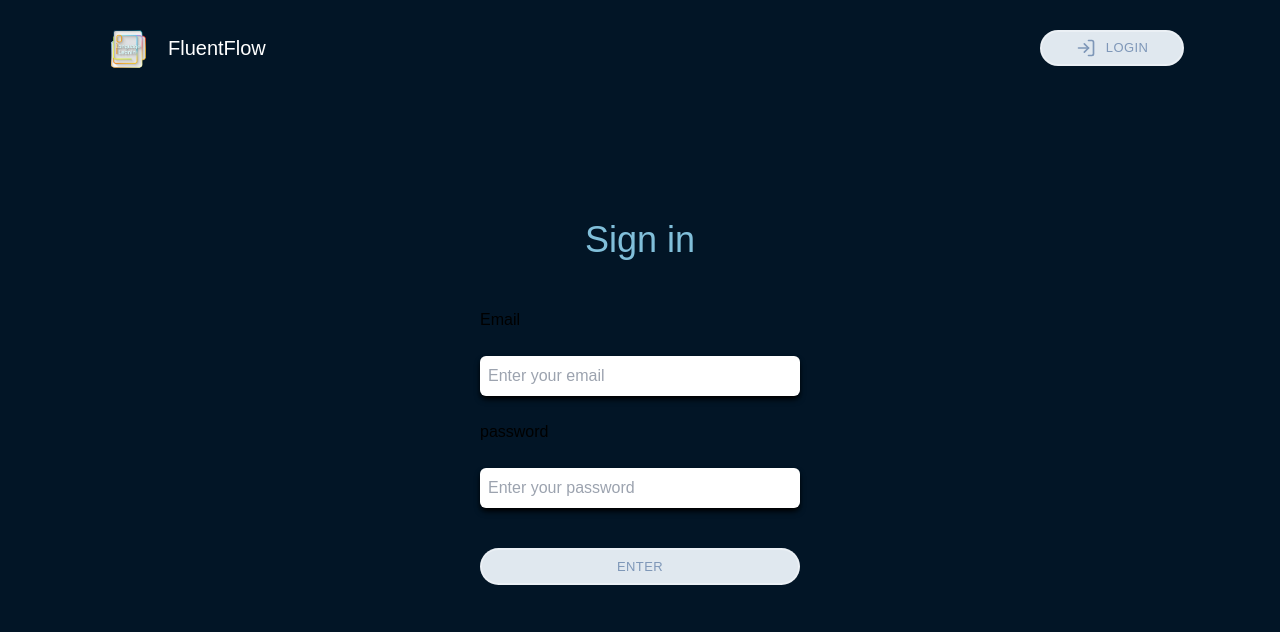
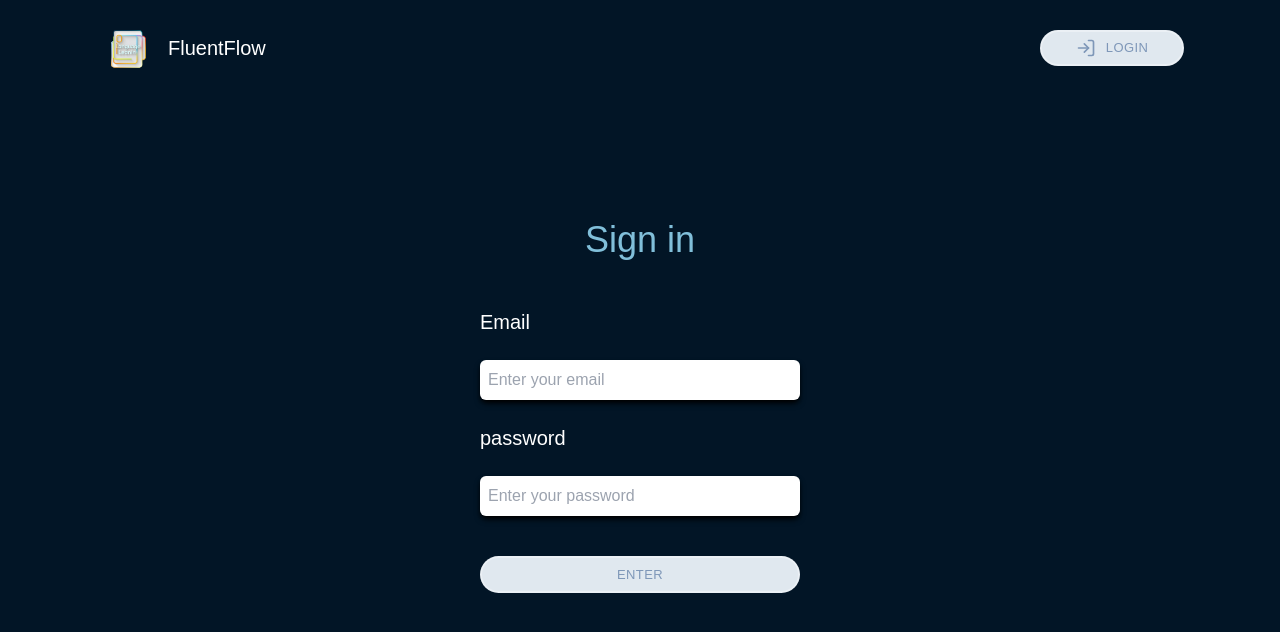
Before and after one commit to lukaChikashvili/taro, a React (Vite) app in the folder frontend/: page /login in a window 1280 px wide. Shown: the top 632 px of the page. Built offline with nearby package versions, Linux system fonts and the light colour scheme; a web font is replaced by a local one.

Commit message:
add modal close and user profile logo

```diff
--- a/frontend/src/components/BookModal.jsx
+++ b/frontend/src/components/BookModal.jsx
@@ -54,7 +54,8 @@ const BookModal = () => {
 
   return (
     <div className="fixed inset-0 bg-black bg-opacity-60 flex justify-center items-center z-50">
-      <div className="bg-gray-800 text-white p-8 rounded-lg w-full max-w-md shadow-lg">
+      <div className="relative bg-gray-800 text-white p-8 rounded-lg w-full max-w-md shadow-lg">
+        <span className='absolute top-4 right-4 text-xl cursor-pointer' onClick = {() => dispatch(hideModal())}>X</span>
         <h1 className="text-2xl font-semibold text-center mb-6">Add a New Book for {allLangs?.name}</h1>
 
         <form className="space-y-6">
--- a/frontend/src/components/LangModal.jsx
+++ b/frontend/src/components/LangModal.jsx
@@ -9,7 +9,7 @@ const LangModal = () => {
     const [name, setName]  = useState('');
     const [level, setLevel] = useState('');
 
-     const [language, {isLoading}] = useLanguageMutation();
+     const [language,  {isLoading}] = useLanguageMutation();
      const dispatch = useDispatch();
 
     const createLang = async (e) => {
--- a/frontend/src/components/Login.jsx
+++ b/frontend/src/components/Login.jsx
@@ -48,9 +48,9 @@ const Login = () => {
         <h1 className='text-4xl text-main text-center'>Sign in </h1>
 
         <form onSubmit={handleSubmit} className='flex flex-col gap-6 w-full'>
-        <label>Email</label>
+        <label className='text-white text-xl'>Email</label>
         <input className='p-2 rounded-md shadow-md shadow-black outline-none text-black ' placeholder='Enter your email' type = 'email' value = {email} onChange={(e) => setEmail(e.target.value)} />
-        <label>password</label>
+        <label className='text-white text-xl'>password</label>
         <input type = 'password' className='p-2 rounded-md shadow-md shadow-black outline-none text-black ' placeholder='Enter your password' value = {password} onChange={(e) => setPassword(e.target.value)} />
 
           <button type='submit' className = "w-full mt-4" disabled={isLoading}>{isLoading ? 'Please wait..' : 'Enter'}</button>
--- a/frontend/src/components/NavBar.jsx
+++ b/frontend/src/components/NavBar.jsx
@@ -6,6 +6,7 @@ import { useLogoutMutation } from '../../redux/api/userSlice';
 import { logout } from '../../redux/features/auth/authSlice';
 import { LogIn, LogOut} from 'lucide-react'
 import logo from '../assets/logo.png'
+import user from '../assets/user.png'
 
 const NavBar = () => {
     let navigate = useNavigate();
@@ -38,9 +39,14 @@ const NavBar = () => {
 
        <nav>
         {userInfo ? (
+          <div className='flex items-center gap-6'>
+           <img onClick={() => navigate('/profile')} src = {user} className='w-12 cursor-pointer border-2 border-transparent rounded-full duration-500 ease hover:border-white' />
             <span onClick={logoutHandler}>
+
             <Button name="logout" icon = {<LogOut size = {20} />} />
+
             </span>
+            </div>
         ) : (
             <span onClick={() => navigate("/login")}>
             <Button name="login" icon={<LogIn size = {20} />}/>
```
Also changed, not shown: frontend/src/assets/user.png (added).
